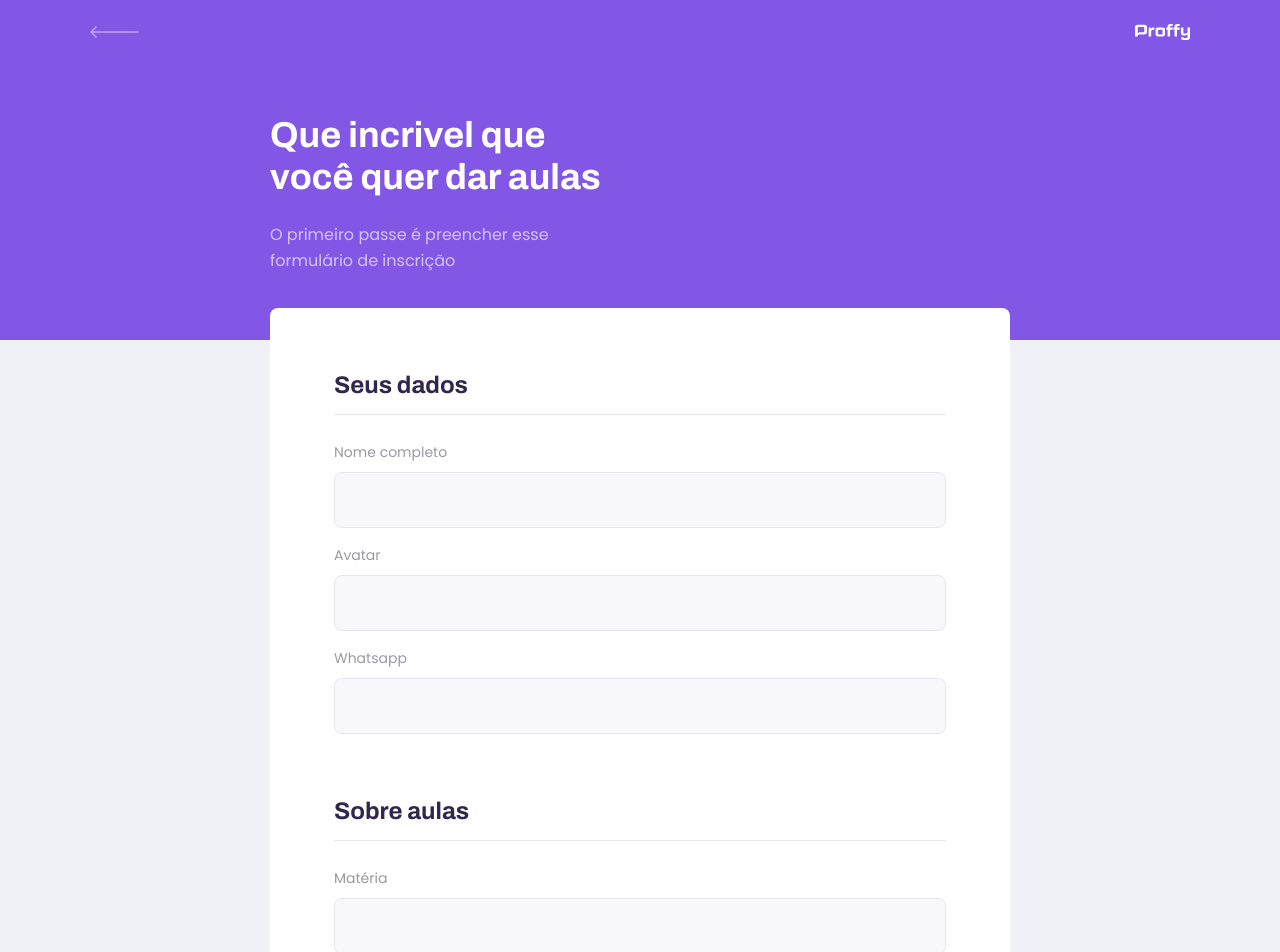
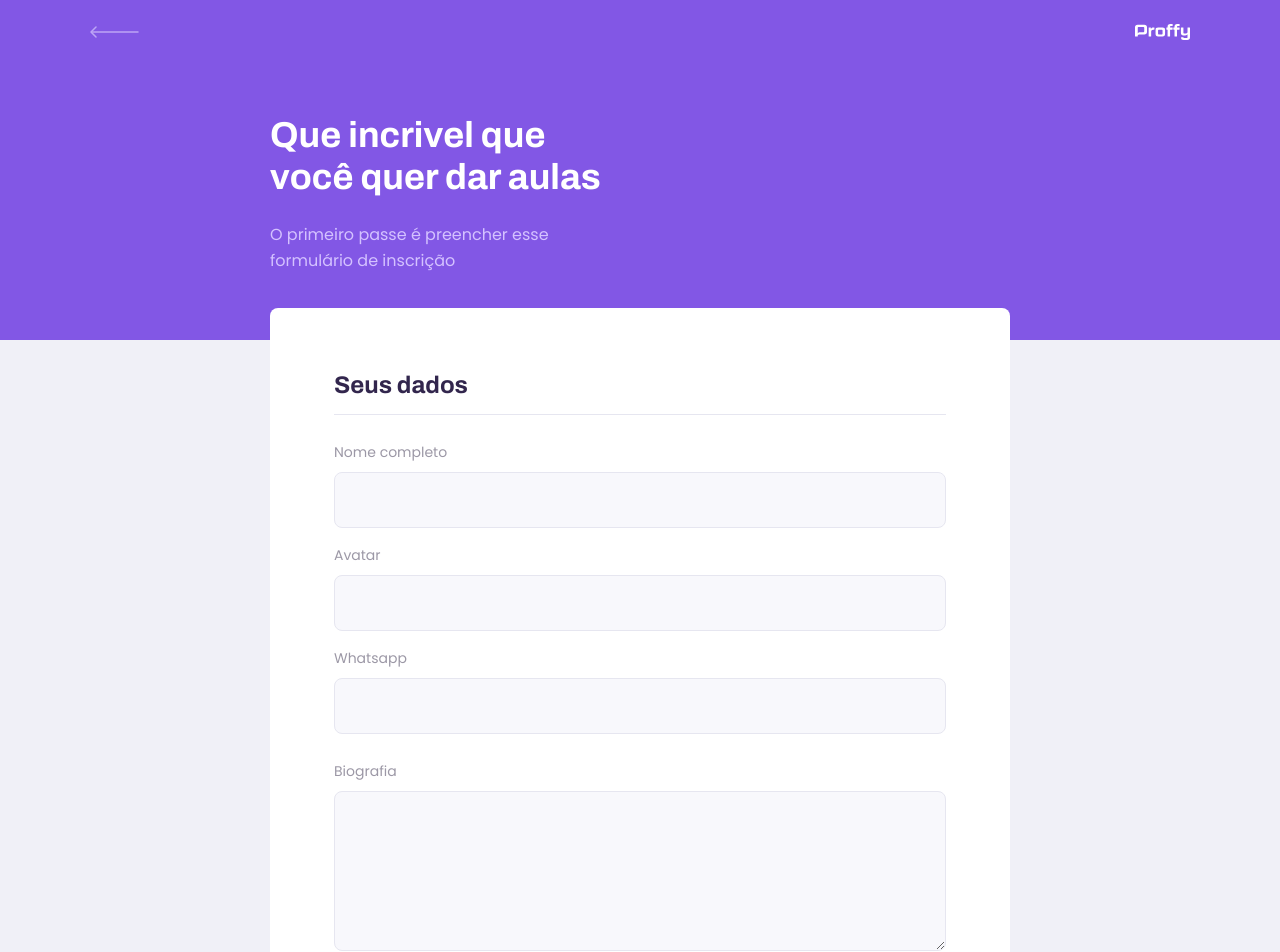
Before and after one commit to gilbertomoj/proffy-nlw, a React (Create React App) app in the folder web/: page /give-classes in a window 1280 px wide. Shown: the top 952 px of the page. Built offline with nearby package versions, Linux system fonts and the light colour scheme.

Commit message:
feature(web): Componentização do TextArea e Select

```diff
--- /dev/null
+++ b/web/src/components/Select/styles.css
@@ -0,0 +1,36 @@
+
+.select-block{
+    position: relative;
+}
+
+.select-block + .select-block{
+    margin-top: 1.4rem;
+}
+
+.select-block label{
+    font-size: 1.4rem;
+}
+
+
+.select-block input{
+    width: 100%;
+    height: 5.6rem;
+    margin-top: 0.8rem;
+    border-radius: 0.8rem;
+    background: var(--color-input-background);
+    border: 1px solid var(--color-line-in-white);
+    outline: 0;
+    padding: 0 1.6rem;
+    font: 1.6rem Archivo;
+}
+
+.select-block:focus-within::after {
+width: calc(100% - 3.2rem);
+height: 2px;
+content: '';
+background: var(--color-primary-light);
+position : absolute;
+left: 1.6rem;
+right: 1.6rem;
+bottom: 0;
+}
--- /dev/null
+++ b/web/src/components/TextArea/index.tsx
@@ -0,0 +1,17 @@
+import React,{TextareaHTMLAttributes} from 'react';
+import './styles.css';
+interface TextareaProps extends TextareaHTMLAttributes<HTMLTextAreaElement>{
+    name : string;
+    label : string;
+}
+
+const Textarea: React.FC<TextareaProps> = ({label, name, ...rest})=>{
+    return(
+        <div className="textarea-block">
+            <label htmlFor={name}>{label}</label>
+            <textarea  id={name} {...rest}/>
+        </div>
+    );
+}
+
+export default Textarea;
--- /dev/null
+++ b/web/src/components/TextArea/styles.css
@@ -0,0 +1,38 @@
+
+.textarea-block{
+    position: relative;
+}
+
+.textarea-block + .textarea-block{
+    margin-top: 1.4rem;
+}
+
+.textarea-block label{
+    font-size: 1.4rem;
+}
+
+
+.textarea-block textarea{
+    width: 100%;
+    height: 16rem;
+    min-height: 8rem;
+    margin-top: 0.8rem;
+    border-radius: 0.8rem;
+    background: var(--color-input-background);
+    border: 1px solid var(--color-line-in-white);
+    outline: 0;
+    resize: vertical;
+    padding: 1.2rem 1.6rem;
+    font: 1.6rem Archivo;
+}
+
+.textarea-block:focus-within::after {
+width: calc(100% - 3.2rem);
+height: 2px;
+content: '';
+background: var(--color-primary-light);
+position : absolute;
+left: 1.6rem;
+right: 1.6rem;
+bottom: 7px;
+}
--- a/web/src/pages/TeacherForm/index.tsx
+++ b/web/src/pages/TeacherForm/index.tsx
@@ -3,6 +3,7 @@
 import './styles.css';
 import Input from '../../components/Input';
 import warningIcon from '../../assets/images/icons/warning.svg';
+import Textarea from '../../components/TextArea';
 
 function TeacherForm(){
     return(
@@ -20,7 +21,7 @@
                 <Input name="name" label="Nome completo" />
                 <Input name="avatar" label="Avatar" />
                 <Input name="whatsapp" label="Whatsapp" />
-
+                <Textarea name="bio" label="Biografia"/>
             </fieldset>
 
             <fieldset>
--- a/web/src/pages/TeacherForm/styles.css
+++ b/web/src/pages/TeacherForm/styles.css
@@ -34,6 +34,10 @@
     width: 100%;
     padding-bottom: 1.6rem;
     border-bottom: 1px solid var(--color-line-in-white);
+}
+
+#page-teacher-form main fieldset .input-block + .textarea-block{
+    margin-top: 2.4rem;
 }
 
 #page-teacher-form main label{
```
Also changed, not shown: web/src/components/Select/index.tsx (added, +17 -0 lines).
